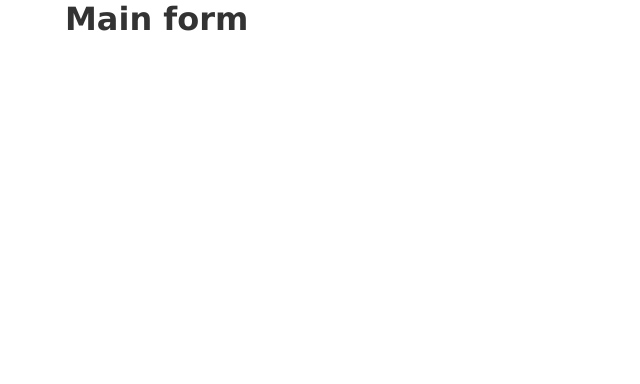
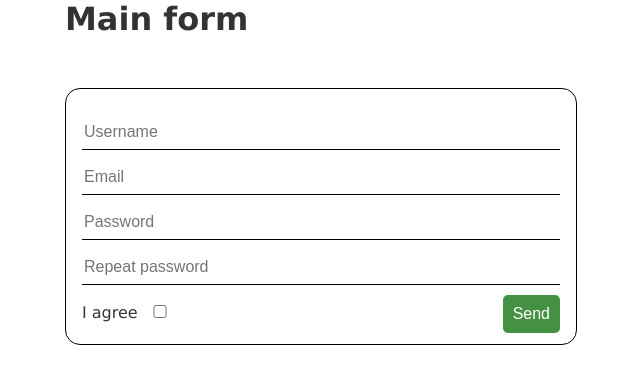
Before and after one commit to NeilaVait/form-validation, a React (Create React App) app: page / in a window 1280 px wide. Shown: the top 384 px of the page, without its empty margins (63-703 px from the left). Built offline with nearby package versions, Linux system fonts and the light colour scheme.

Commit message:
form + style

```diff
--- a/src/App.css
+++ b/src/App.css
@@ -10,5 +10,41 @@
   color: #333;
 }
 
-.main-from h1 {
+form {
+  padding: 1em;
+  width: 50%;
+  border: 1px solid black;
+  border-radius: 15px;
+  margin-top: 50px;
 }
+
+input {
+  display: block;
+  line-height: 2em;
+  margin: 10px 0;
+  width: 100%;
+  border: none;
+  border-bottom: 1px solid black;
+  font-size: 1em;
+}
+
+#checkbox {
+  display: inline;
+  width: 5%;
+  margin: 10px;
+}
+
+input:focus {
+  outline: none;
+}
+
+button {
+  font-size: medium;
+  float: right;
+  background-color: rgb(68, 145, 68);
+  color: white;
+  padding: 10px;
+  border: none;
+  border-radius: 5px;
+  cursor: pointer;
+}
--- a/src/components/mainForm.jsx
+++ b/src/components/mainForm.jsx
@@ -1,11 +1,29 @@
 import React, { Component } from 'react';
 
 class MainForm extends Component {
-  state = {};
+  state = {
+    account: {},
+  };
+
+  handleForm(event) {
+    event.preventDefault();
+  }
+
   render() {
     return (
       <div className="main-form">
         <h1>Main form</h1>
+        <form onSubmit={this.handleForm}>
+          <input type="text" autoComplete="off" name="username" placeholder="Username" />
+          <input type="text" autoComplete="off" name="email" placeholder="Email" />
+          <input type="password" name="password" placeholder="Password" />
+          <input type="password" name="reapeatPassword" placeholder="Repeat password" />
+          <div>
+            <label htmlFor="agreement">I agree</label>
+            <input id="checkbox" name="checkbox" type="checkbox"></input>
+            <button type="submit">Send</button>
+          </div>
+        </form>
       </div>
     );
   }
```
Also changed, not shown: 1 other file (tests, documents, lock files or other folders).
